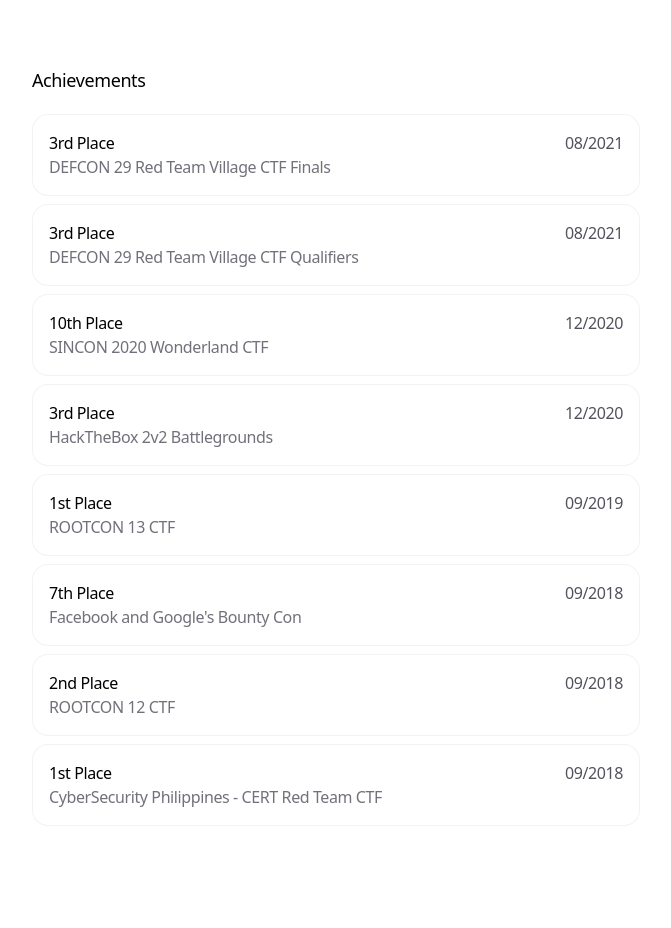
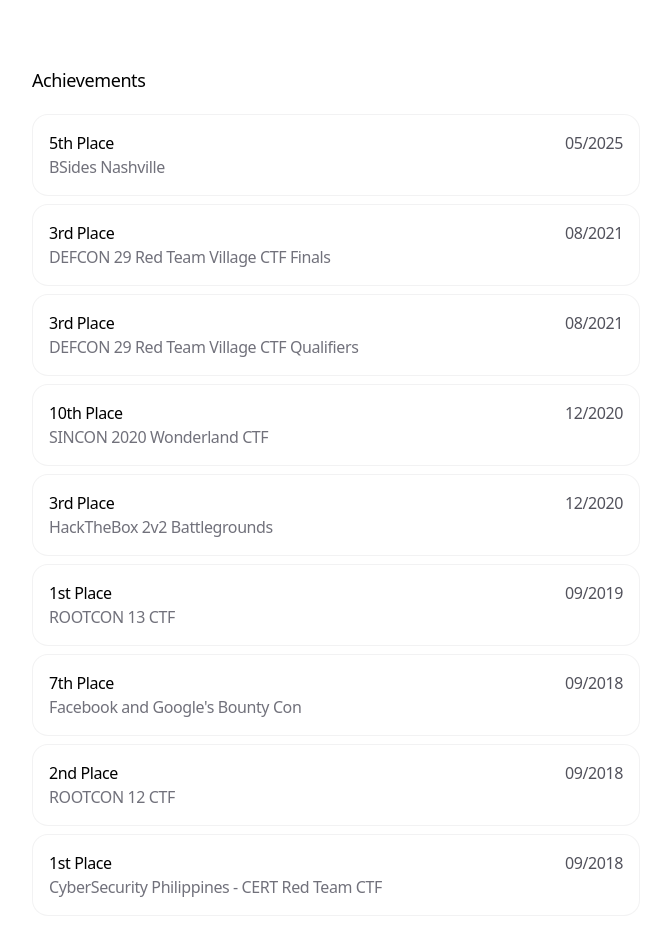
Before and after one commit to ajdumanhug/ajdumanhug.github.io, a Next.js app: page / in a window 1280 px wide. Shown: the part 3380-4308 px from the top of the page, without its empty margins (304-975 px from the left). Built offline with nearby package versions, Linux system fonts and the light colour scheme.

Commit message:
Add new achievement

```diff
--- a/app/data.ts
+++ b/app/data.ts
@@ -271,52 +271,58 @@
 
 export const ACHIEVEMENTS: Achievements[] = [
   {
+    rank: '5th Place',
+    name: 'BSides Nashville',
+    date: '05/2025',
+    id: 'achievement1',
+  },
+  {
     rank: '3rd Place',
     name: 'DEFCON 29 Red Team Village CTF Finals',
     date: '08/2021',
-    id: 'achievement1',
+    id: 'achievement2',
   },
   {
     rank: '3rd Place',
     name: 'DEFCON 29 Red Team Village CTF Qualifiers',
     date: '08/2021',
-    id: 'achievement2',
+    id: 'achievement3',
   },
   {
     rank: '10th Place',
     name: 'SINCON 2020 Wonderland CTF',
     date: '12/2020',
-    id: 'achievement3',
+    id: 'achievement4',
   },
   {
     rank: '3rd Place',
     name: 'HackTheBox 2v2 Battlegrounds',
     date: '12/2020',
-    id: 'achievement4',
+    id: 'achievement5',
   },
   {
     rank: '1st Place',
     name: 'ROOTCON 13 CTF',
     date: '09/2019',
-    id: 'achievement5',
+    id: 'achievement6',
   },
   {
     rank: '7th Place',
     name: 'Facebook and Google\'s Bounty Con',
     date: '09/2018',
-    id: 'achievement6',
+    id: 'achievement7',
   },
   {
     rank: '2nd Place',
     name: 'ROOTCON 12 CTF',
     date: '09/2018',
-    id: 'achievement7',
+    id: 'achievement8',
   },
   {
     rank: '1st Place',
     name: 'CyberSecurity Philippines - CERT Red Team CTF',
     date: '09/2018',
-    id: 'achievement8',
+    id: 'achievement9',
   },
 ]
 
```
